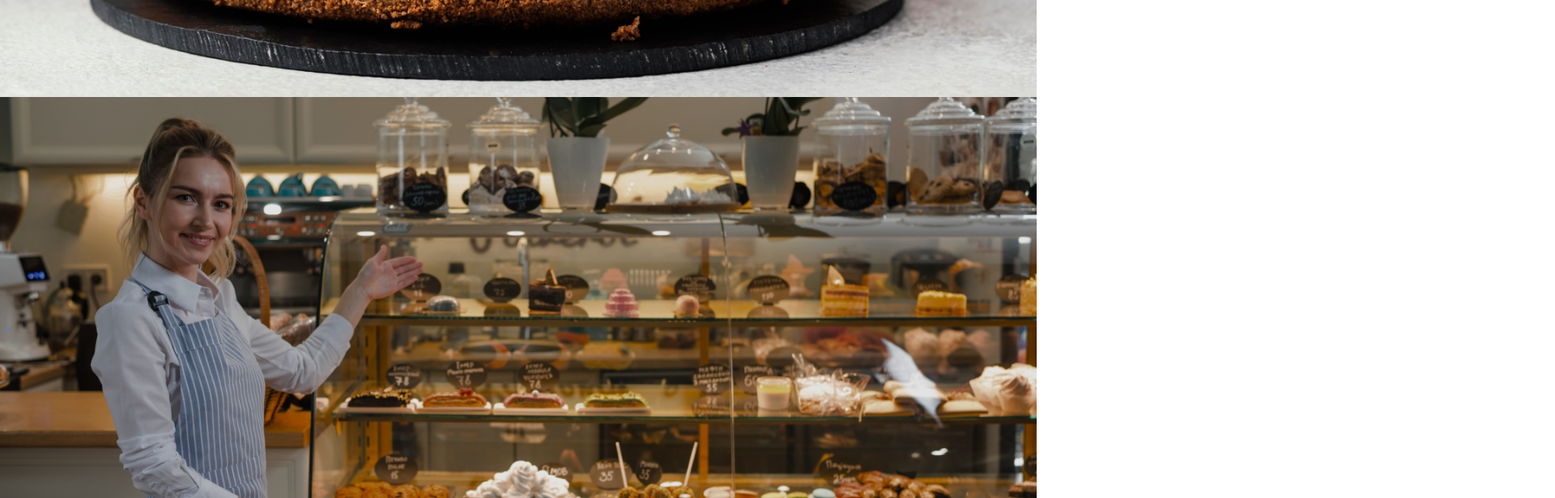
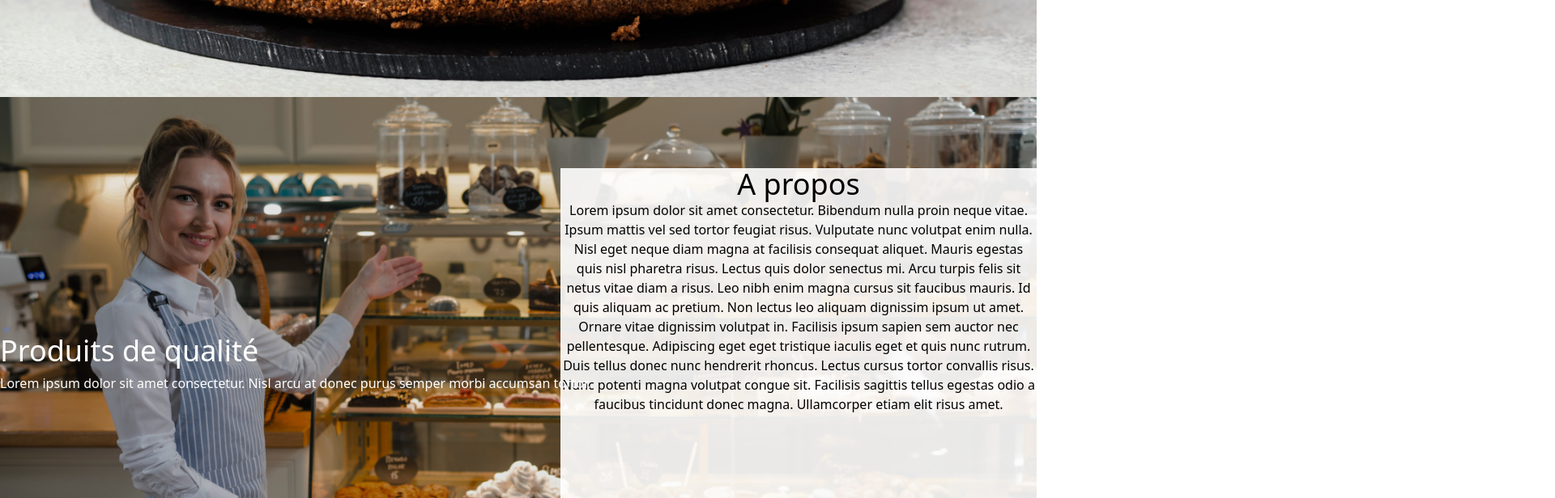
Before and after one commit to Krishanth0/Boulangeire, a React (Create React App) app in the folder boulangerie-app-react/: page / in a window 1280 px wide. Shown: the part 900-1516 px from the top of the page at 81% size, 1920 px wide, since content can reach past the window. Built offline with nearby package versions, Linux system fonts and the light colour scheme; the HTML template or start-up script is replaced by a standard one.

Commit message:
+- repositionement des textes

```diff
--- a/boulangerie-app-react/src/components/About.jsx
+++ b/boulangerie-app-react/src/components/About.jsx
@@ -1,19 +1,26 @@
-import React from 'react'
+import React from 'react';
 import bg2 from '../assets/hat.png';
+
 const About = () => {
   return (
-    <div >
+    <div className="relative">
       <img src={bg2} alt="/" className="w-full h-full" />
 
-      <div className=" absolute text-center text-white flex-shrink-0 w-[825px] h-[294px] top-[1945px] left-[1200px]">
-        <h1 className="text-4xl font-bold mb-2">A propos</h1>
+      <div className="absolute top-0 right-0 w-full h-full flex items-center justify-end text-center">
+      <div className="w-[588px] h-[500px] bg-white bg-opacity-90">
+      <h1 className="text-black text-4xl font-normal">A propos</h1>
         <p className="text-1xl mb-4">Lorem ipsum dolor sit amet consectetur. Bibendum nulla proin neque vitae. Ipsum mattis vel sed tortor feugiat risus. Vulputate nunc volutpat enim nulla. Nisl eget neque diam magna at facilisis consequat aliquet. Mauris egestas quis nisl pharetra risus.
         Lectus quis dolor senectus mi. Arcu turpis felis sit netus vitae diam a risus. Leo nibh enim magna cursus sit faucibus mauris. Id quis aliquam ac pretium. Non lectus leo aliquam dignissim ipsum ut amet. Ornare vitae dignissim volutpat in. Facilisis ipsum sapien sem auctor nec pellentesque.
         Adipiscing eget eget tristique iaculis eget et quis nunc rutrum. Duis tellus donec nunc hendrerit rhoncus.
         Lectus cursus tortor convallis risus. Nunc potenti magna volutpat congue sit. Facilisis sagittis tellus egestas odio a faucibus tincidunt donec magna. Ullamcorper etiam elit risus amet.
         </p>
-      </div>
-    </div>
+        </div>
+        </div>
+        <div className="absolute top-0 left-0 w-full h-full flex flex-col items-start justify-center text-center">
+          <h1 className="text-white text-4xl mb-2">Produits de qualité</h1>
+          <p className="text-white text-1xl mb-4">Lorem ipsum dolor sit amet consectetur. Nisl arcu at donec purus semper morbi accumsan tortor.</p>
+          </div>
+          </div>
   );
 }
 
```
